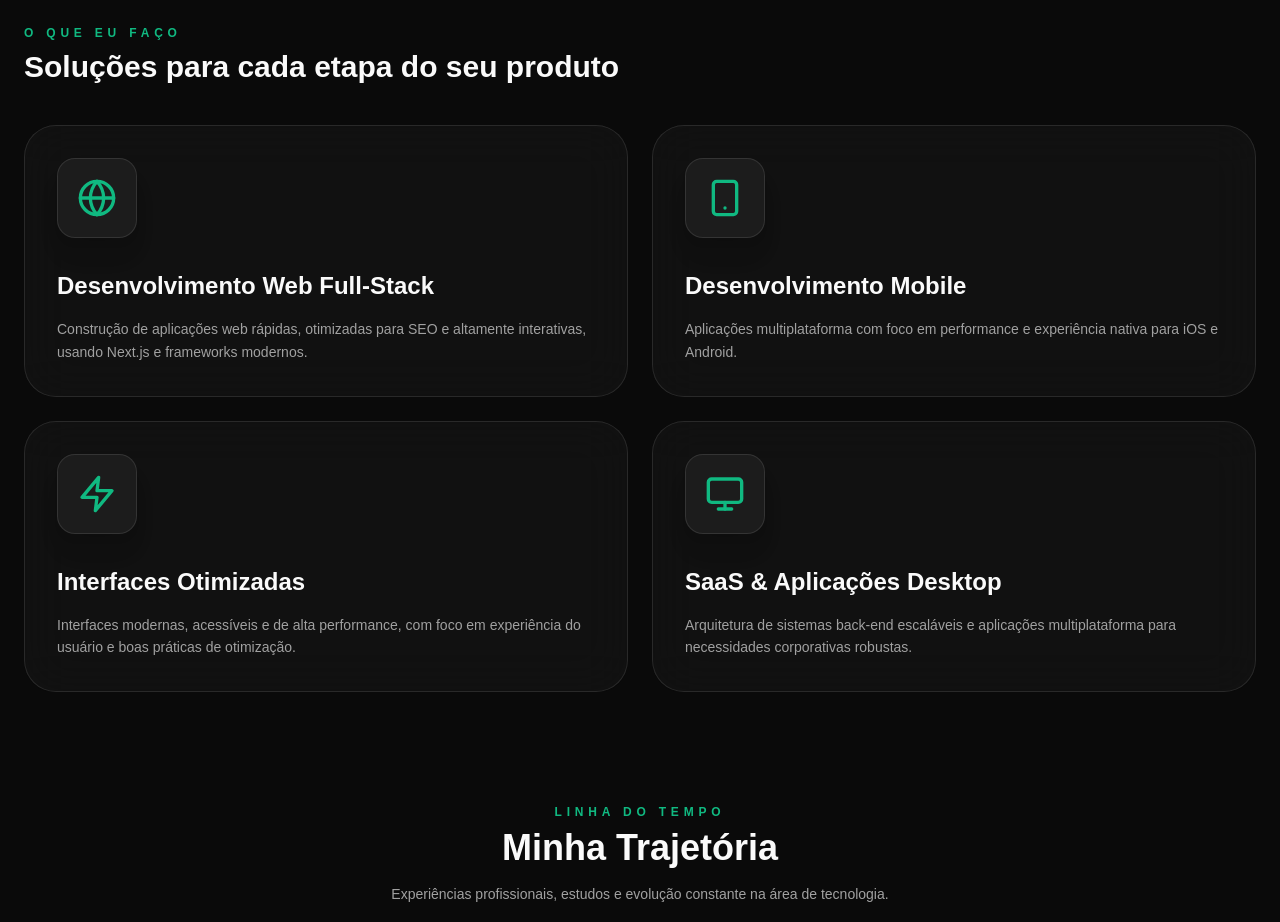
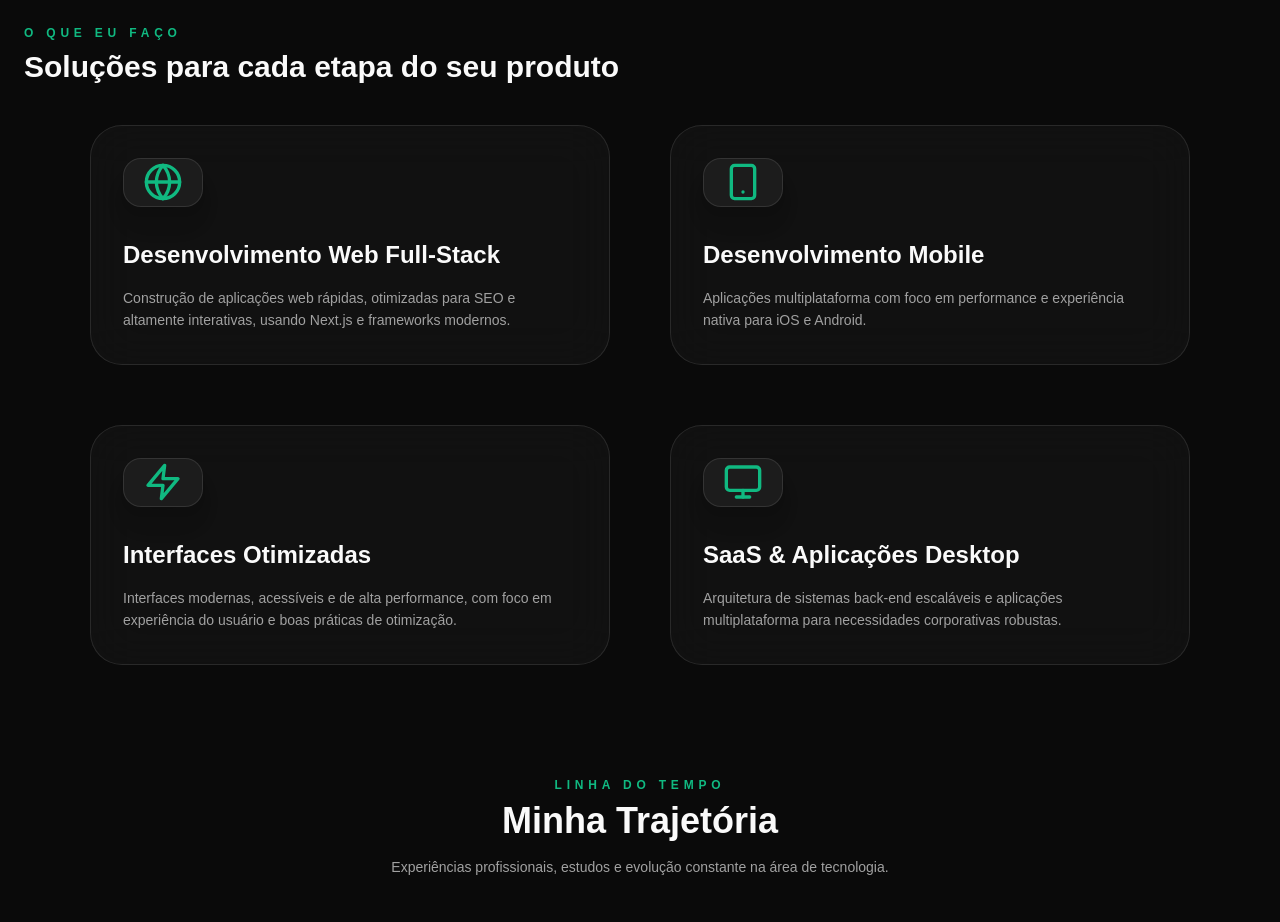
Before and after one commit to Guilhermeb166/portfolio-guilhermebarroso, a Next.js app: page / in a window 1280 px wide. Shown: the part 4020-4942 px from the top of the page. Built offline with nearby package versions, Linux system fonts and the light colour scheme.

Commit message:
style: ajusta tamanho e layout dos cards de serviço do about

```diff
--- a/src/components/about/About.tsx
+++ b/src/components/about/About.tsx
@@ -90,7 +90,7 @@ function ServiceCard({
             whileInView={{ opacity: 1, y: 0 }}
             viewport={{ once: true, amount: 0.3 }}
             transition={{ duration: 0.5, ease: "easeOut", delay: index * 0.08 }}
-            className="group relative overflow-hidden rounded-[2rem] border border-border bg-card/60 p-8 backdrop-blur-xl transition-colors duration-500 hover:border-success/40"
+            className="group relative h-60 w-130 overflow-hidden rounded-[2rem] border border-border bg-card/60 p-8 backdrop-blur-xl transition-colors duration-500 hover:border-success/40"
         >
             <div className="pointer-events-none absolute -top-20 -right-20 h-56 w-56 rounded-full bg-success/25 opacity-0 blur-[80px] transition-opacity duration-700 group-hover:opacity-100" />
             <div
@@ -98,7 +98,7 @@ function ServiceCard({
                 style={{
                     background: "linear-gradient(135deg, rgba(16,185,129,0.25) 0%, transparent 60%)",
                 }}
-                />
+            />
 
             <div className="relative z-10 flex h-full flex-col">
                 <div className="mb-8 flex h-20 w-20 items-center justify-center rounded-2xl border border-border bg-foreground/5 shadow-xl transition-all duration-300 hover:-rotate-6 hover:scale-110 cursor-pointer hover:bg-foreground/10">
@@ -178,7 +178,7 @@ export default function About() {
                         </h3>
                     </motion.div>
 
-                    <div className="grid grid-cols-1 gap-6 md:grid-cols-2">
+                    <div className="flex justify-center flex-wrap gap-15">
                         {services.map((service, i) => (
                             <ServiceCard key={service.title} {...service} index={i} />
                         ))}
```
